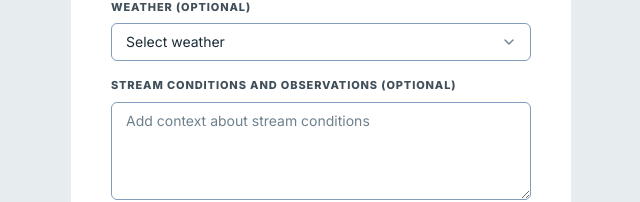
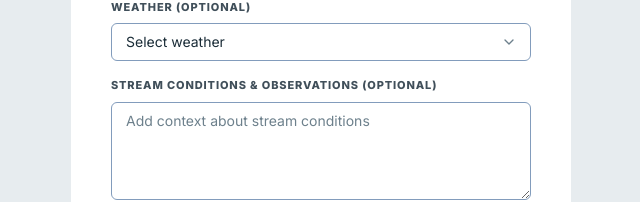
Before and after one commit to JumboCode/massachusetts-river-alliance, a Next.js app: page /submit in a window 1280 px wide. Shown: the part 637-839 px from the top of the page, without its empty margins (319-959 px from the left). Built offline with nearby package versions, Linux system fonts and the light colour scheme.

Commit message:
fix: use & in stream conditions label and drop stray comment

```diff
--- a/src/app/submit/page.tsx
+++ b/src/app/submit/page.tsx
@@ -205,7 +205,6 @@ export default function SubmitPage() {
                             value={weather}
                             onChange={(e) => setWeather(e.target.value)}
                         >
-                            {/* <!--replaced with readme's options--> */}
                             <option value="">Select weather</option>
                             <option value="Sunny">Sunny</option>
                             <option value="Partly cloudy">Partly cloudy</option>
@@ -218,7 +217,7 @@ export default function SubmitPage() {
                     </Field>
                     <Field>
                         <FieldLabel htmlFor="conditions">
-                            STREAM CONDITIONS AND OBSERVATIONS (OPTIONAL)
+                            STREAM CONDITIONS & OBSERVATIONS (OPTIONAL)
                         </FieldLabel>
                         <Textarea
                             id="conditions"
```
